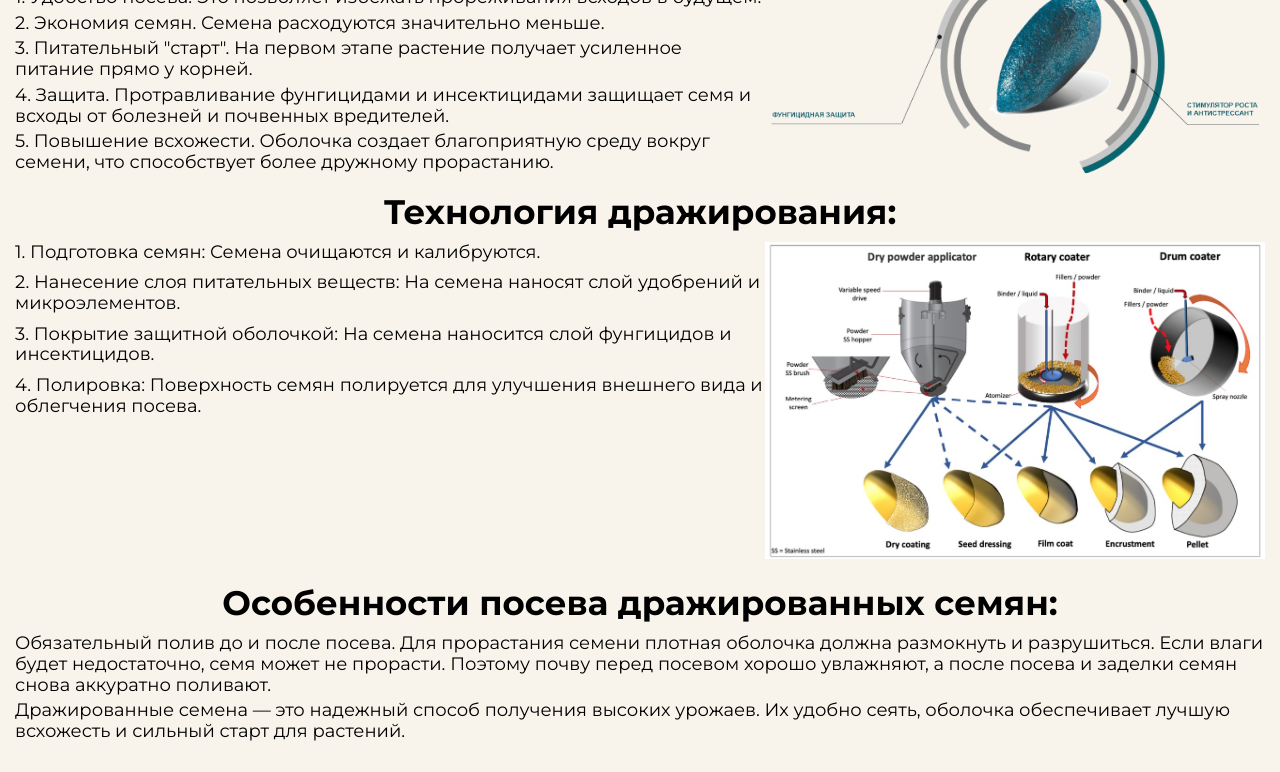
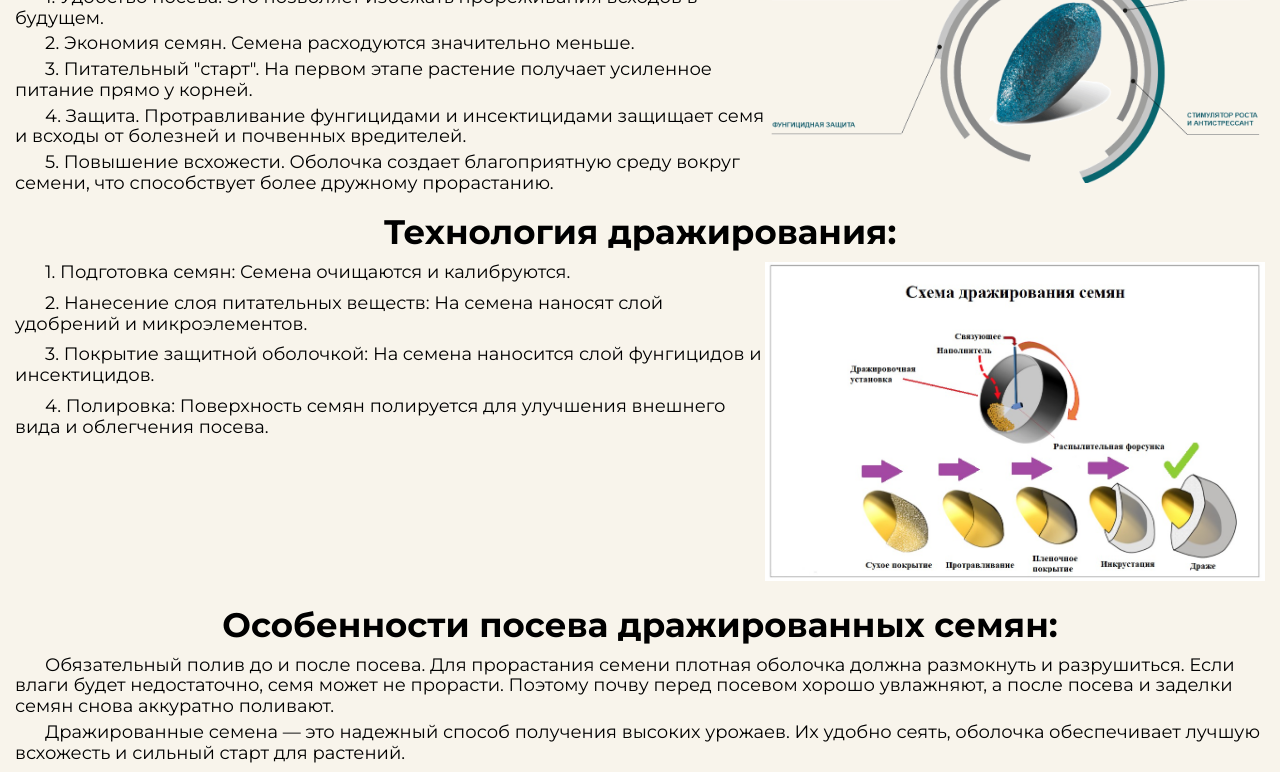
Before and after one commit to evgenijantonyuk/SemBioTek, a plain HTML site: page index.html in a window 1280 px wide. Shown: the part 657-1429 px from the top of the page. Drawn offline with Linux system fonts and the light colour scheme.

Commit message:
add text-ident

```diff
--- a/css/styles.css
+++ b/css/styles.css
@@ -280,6 +280,7 @@ img {
 .description {
     margin: 0;
     margin-bottom: 5px;
+    text-indent: 30px;
     font-size: 18px;
     font-family: 'Montserrat-Regular', sans-serif;
     font-weight: 400;
--- a/index.html
+++ b/index.html
@@ -114,7 +114,7 @@
 							4. Полировка: Поверхность семян полируется для улучшения внешнего вида и облегчения посева.
 						</li>
 					</ul>
-						<img class="technology__image" src="images/img-technology.jpeg" alt="схема производства дражированных семян">
+						<img class="technology__image" src="images/img_technology.jpeg" alt="схема производства дражированных семян">
 				</div>
 			</div>
 
```
Also changed, not shown: images/img-technology.jpeg (deleted), images/img_technology.jpeg (added), 2 other files.
